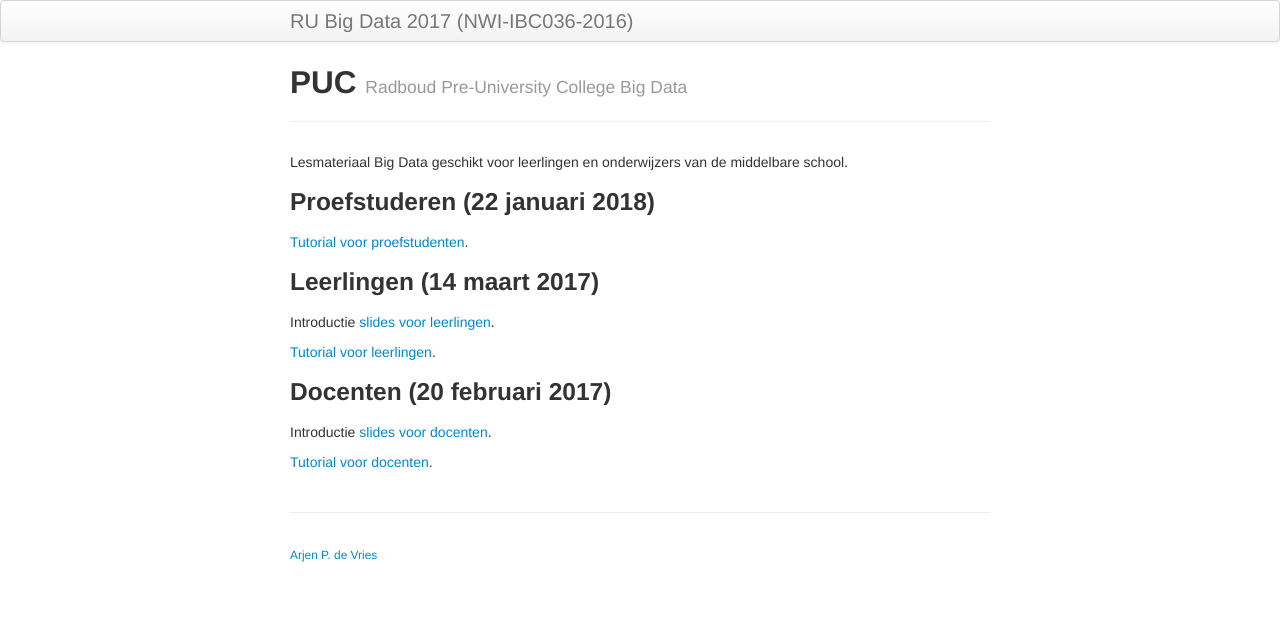
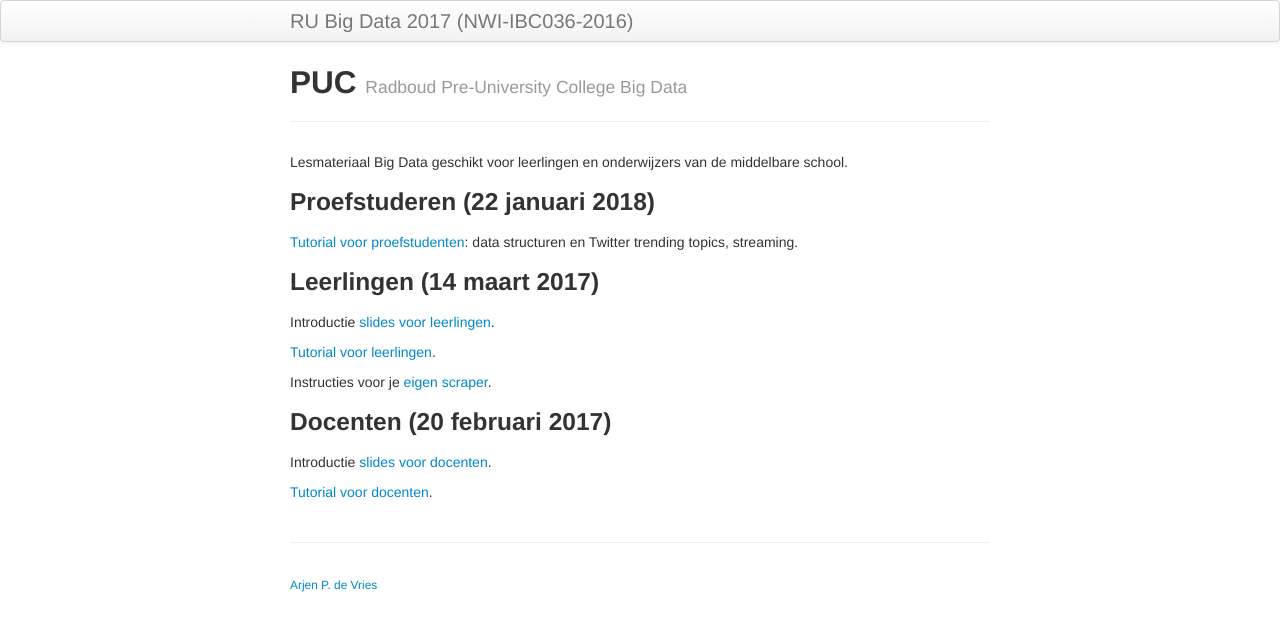
Before and after one commit to Thelukepet/course, a Jekyll site: the page built from puc/index.md, in a window 1280 px wide. Shown: the top 631 px of the page. Built offline with Jekyll 4.4.1, drawn with Linux system fonts in a browser that asks for light colours.

Commit message:
Better filenames, better description

```diff
--- a/puc/index.md
+++ b/puc/index.md
@@ -9,8 +9,7 @@
 
 ### Proefstuderen (22 januari 2018)
 
-[Tutorial voor proefstudenten](proefstuderen.html).
-
+[Tutorial voor proefstudenten](proefstuderen.html): data structuren en Twitter trending topics, streaming.
 
 ### Leerlingen (14 maart 2017)
 
@@ -18,6 +17,8 @@
 
 [Tutorial voor leerlingen](leerlingen.html).
 
+Instructies voor je [eigen scraper](scraper.md).
+
 ### Docenten (20 februari 2017)
 
 Introductie [slides voor docenten](https://www.slideshare.net/arjenpdevries/puc-masterclass-big-data).
```
Also changed, not shown: puc/scraper.md (renamed from puc/vervolg.md).
